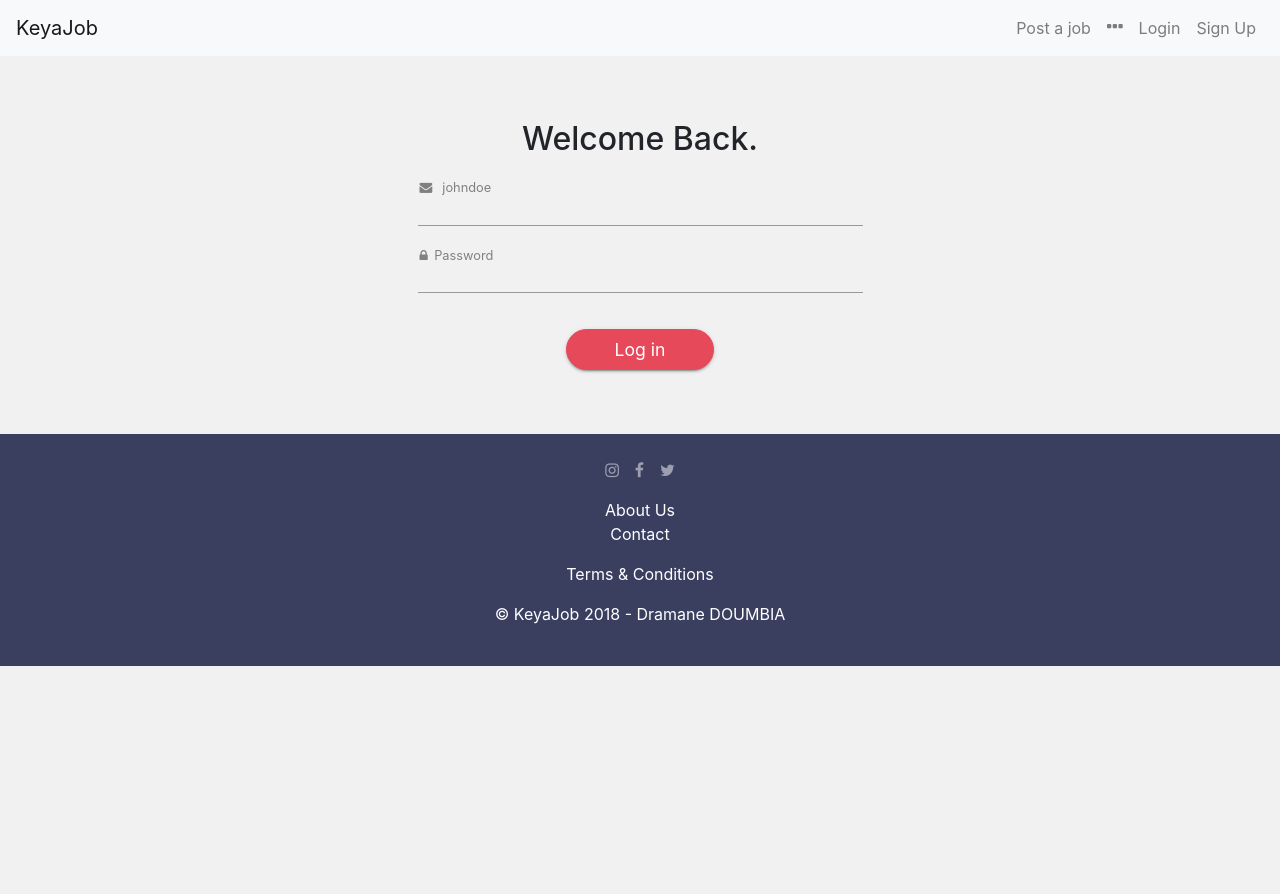
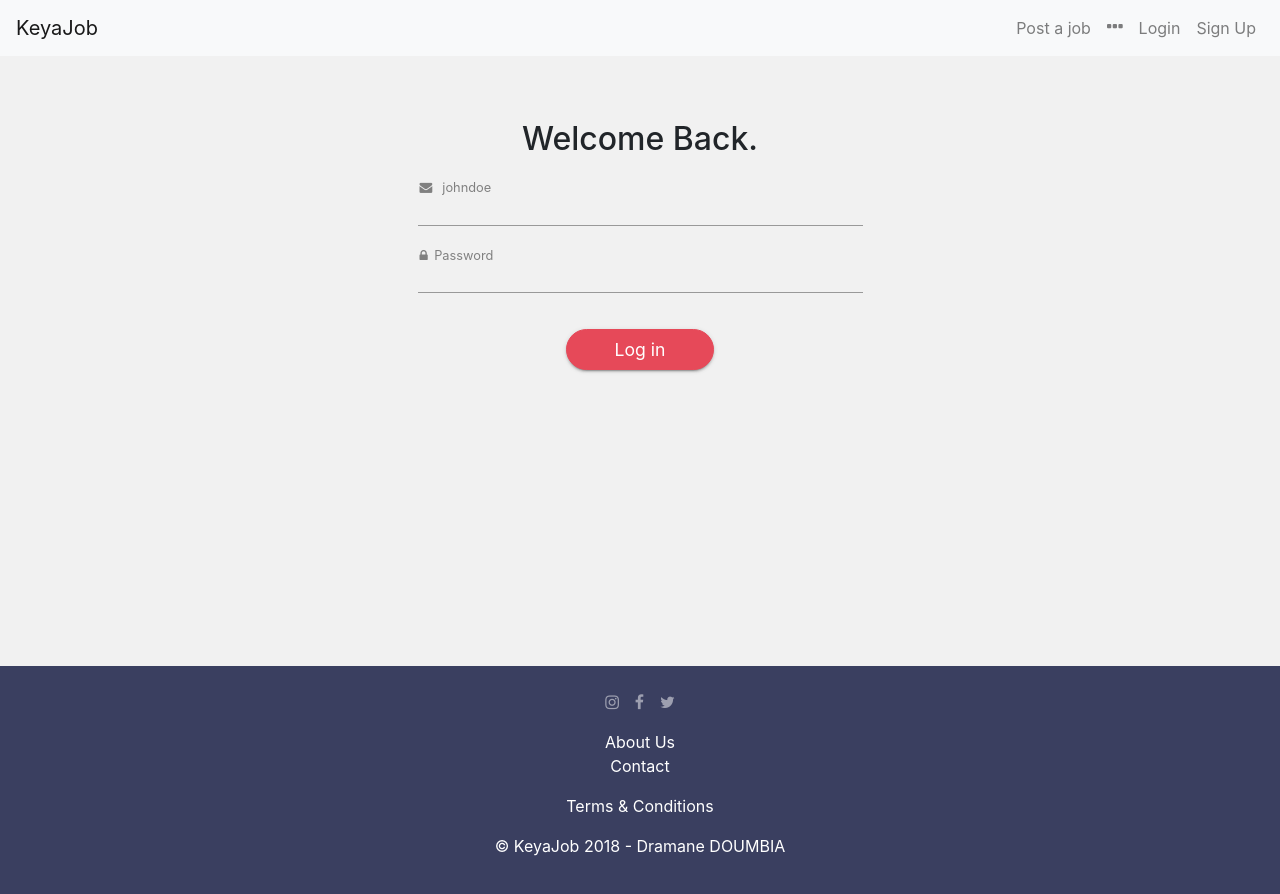
Before and after one commit to dramanesd/keyajob-fullstack, a React (Create React App) app in the folder client_src/: page /signin in a window 1280 px wide. Shown: the top 894 px of the page. Before the commit the page ends 800 px from the top, so only its background shows below. Built offline with nearby package versions, Linux system fonts and the light colour scheme.

Commit message:
CSS: fixing footer floating

```diff
--- a/client_src/src/containers/App.js
+++ b/client_src/src/containers/App.js
@@ -23,7 +23,7 @@ if (localStorage.jwtToken) {
 const App = (props) => (
   <Provider store={store}>
     <Router>
-      <div className="">
+      <div className="page-container">
         <Navbar {...props}/>
         <Main />
         <Footer />
--- a/client_src/src/index.css
+++ b/client_src/src/index.css
@@ -526,6 +526,19 @@ fieldset {
 
 /* Job List Styles */
 
+.page-container {
+    position: relative;
+    min-height: 100vh;
+}
+
+.container {
+    padding-bottom: 14.5rem;
+}
+
+.container-fluid {
+    padding-bottom: 14.5rem;
+}
+
 .jobList {
     margin-top: 35px;
     margin-bottom: 35px;
@@ -1790,6 +1803,7 @@ fieldset {
 /* Footer styles */
 .footer {
     width: 100%;
+    height: 14.5rem;
     background: #3A3F60;
     color: #FFF;
     padding: 1.5rem;
```
